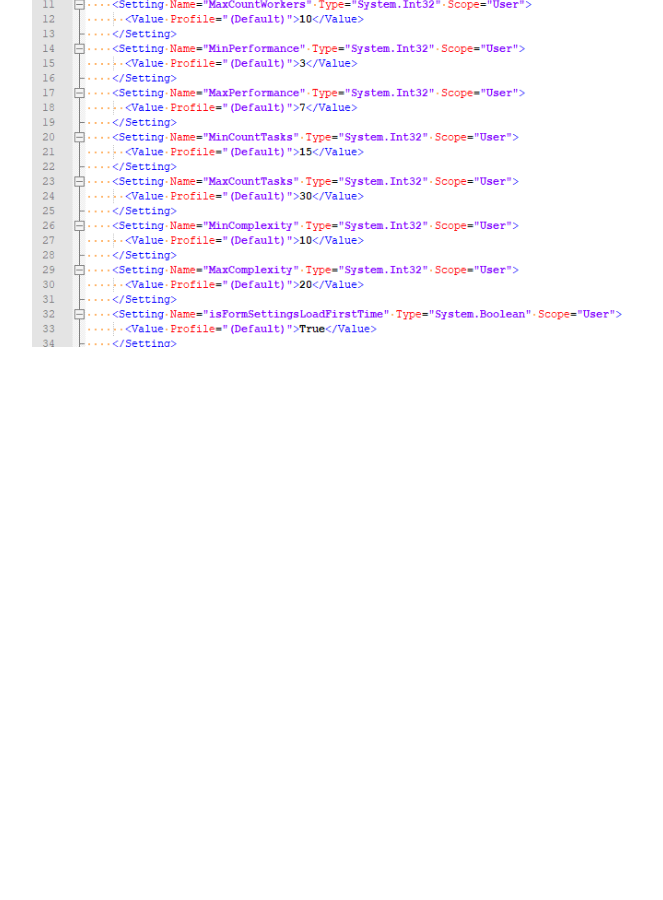
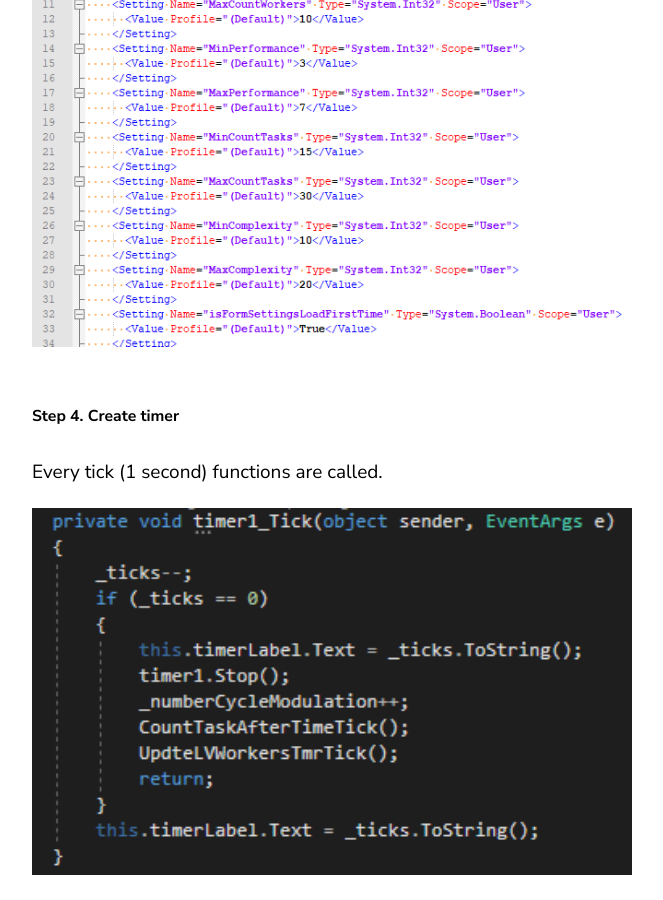
Before and after one commit to Rocket47/Rocket47.github.io, a Jekyll site: the page built from _posts/25-05-29-four-post-first-pet-project.markdown, in a window 1280 px wide and 900 px high, scrolled down 2963 px. Shown: the whole window, without its empty margins (68-731 px from the left). Built offline with Jekyll 4.4.1, drawn with Linux system fonts in a browser that asks for light colours; before the commit the page ends 3358 px from its top, so only the background shows below that.

Commit message:
Update step 4. Timer

```diff
--- a/_posts/25-05-29-four-post-first-pet-project.markdown
+++ b/_posts/25-05-29-four-post-first-pet-project.markdown
@@ -41,3 +41,8 @@ Also I like this tutorial for better undestanding where is it used [youtube chan
 
 ##### Data storage is implemented in a standard way. Save in the app.config.xml file.
 <img src="https://rocket47.github.io/AppSettings.png" alt="alt text" width="600"/>
+
+##### Step 4. Create timer
+
+Every tick (1 second) functions are called.
+<img src="https://rocket47.github.io/Timer.png" alt="alt text" width="600"/>
```
Also changed, not shown: Timer.png (added).
